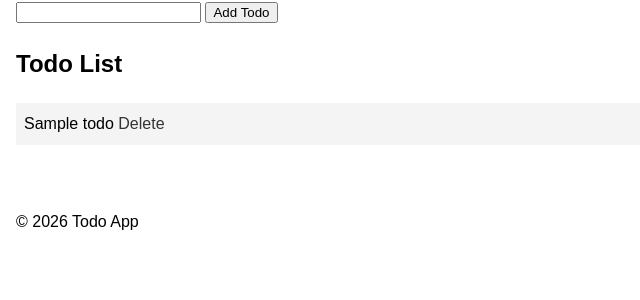
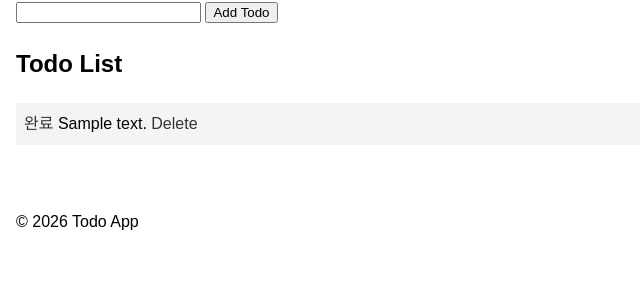
Before and after one commit to dkfks24/flask-practice1, a Flask app: template todo_app/templates/index.html in a window 1280 px wide. Shown: the part 221-521 px from the top of the page, without its empty margins (0-640 px from the left). Run offline with Flask 3, Linux system fonts and the light colour scheme; the template is opened without the code that fills it: most values are stand-ins (such as "Sample title", 1, 10 or a date in 2020).

Commit message:
feat: todo 데이터 구조 반영 및 완료 링크 추가

```diff
--- a/HW2/templates/index.html
+++ b/HW2/templates/index.html
@@ -14,7 +14,8 @@
         <ul>
             {% for todo in todos %}
             <li>
-                {{ todo }}
+                <a href = "{{ url_for('toggle', index = loop.index0) }}">완료</a>
+                {{ todo.text }}
                 <a href = "{{ url_for('delete', index = loop.index0) }}">Delete</a>
             </li>
             {% endfor %}
```
